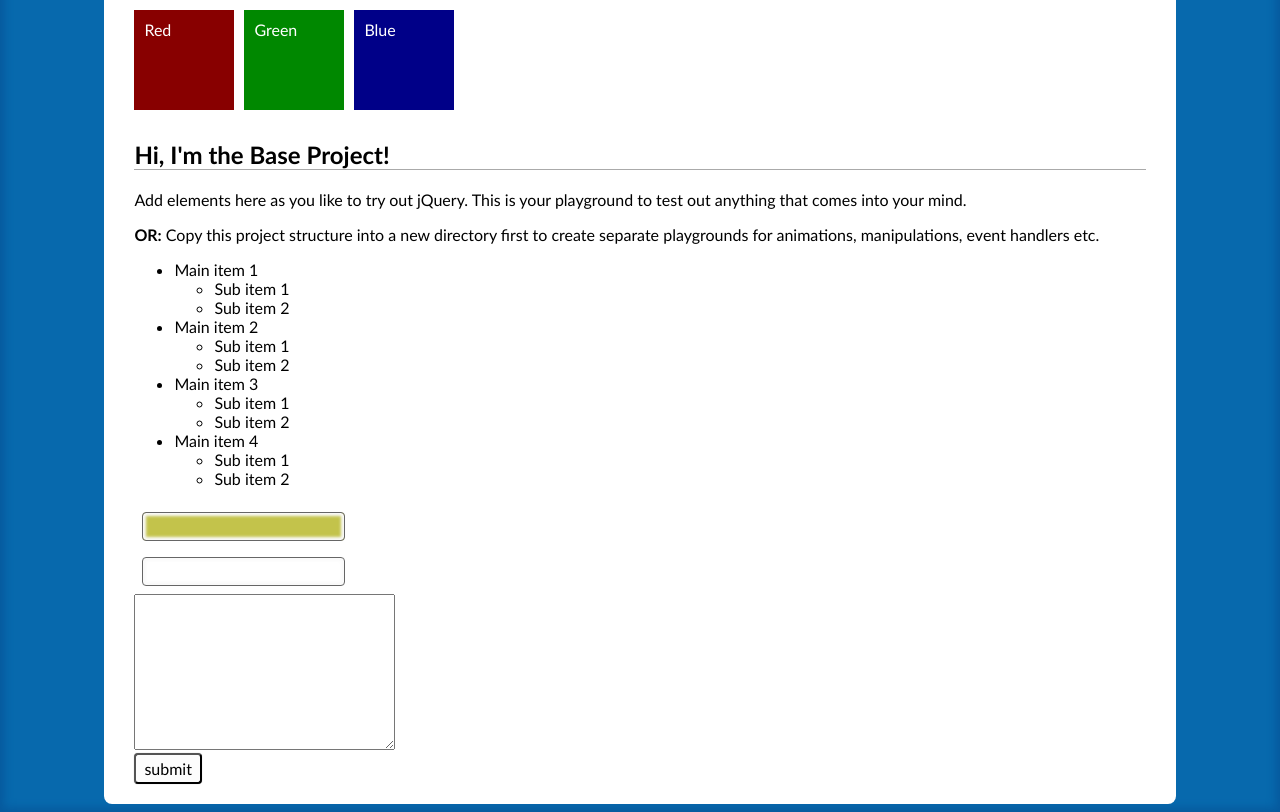
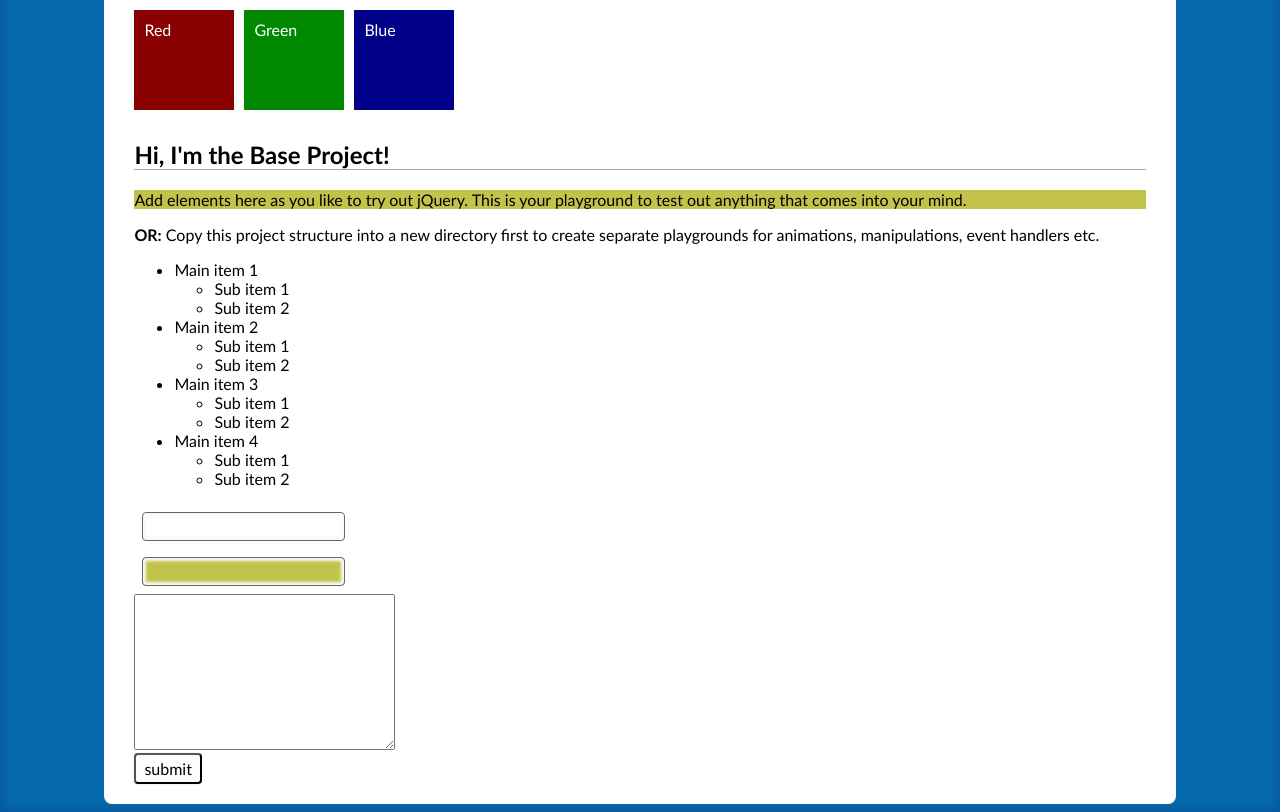
Before and after one commit to marc-turner/Udemy_jQuery_beginner_to_advanced, a plain HTML site: page index.html in a window 1280 px wide. Shown: the part 132-944 px from the top of the page. Drawn offline with nearby package versions, Linux system fonts and the light colour scheme.

Commit message:
jQuery Methods for traversal

```diff
--- a/index.html
+++ b/index.html
@@ -7,7 +7,7 @@
             integrity="sha256-aaODHAgvwQW1bFOGXMeX+pC4PZIPsvn2h1sArYOhgXQ="
             crossorigin="anonymous"
         ></script>
-        <script src="js/script.js"></script>
+        <script src="js/script1.js"></script>
         <link rel="stylesheet" href="css/style.css" />
         <title>The Complete jQuery Course - Project Structure</title>
     </head>
@@ -63,7 +63,7 @@
             </ul>
             <form action="">
                 <input type="text" /><br />
-                <input type="email" /><br />
+                <input type="password" /><br />
                 <textarea name="" id="" cols="30" rows="10"></textarea><br />
                 <input type="submit" value="submit" />
             </form>
--- /dev/null
+++ b/js/script1.js
@@ -0,0 +1,35 @@
+$(function() {
+    // $("#list")
+    //     .find("li")
+    //     .css("background-color", "rgba(180, 180, 30, 0.8)");
+    // $("#list")
+    //     .children("li")
+    //     .css("background-color", "rgba(180, 180, 30, 0.8)");
+    // $("#list")
+    //     .children("li")
+    //     .css("background-color", "rgba(180, 180, 30, 0.8)");
+    // $("#list")
+    //     .parents("body")
+    //     .css("background-color", "rgba(180, 180, 30, 0.8)");
+    // $("#list")
+    //     .parent()
+    //     .css("background-color", "rgba(180, 180, 30, 0.8)");
+    // $("#list")
+    //     .siblings()
+    //     .css("background-color", "rgba(180, 180, 30, 0.8)");
+    // $("#list")
+    //     .prev()
+    //     .css("background-color", "rgba(180, 180, 30, 0.8)");
+    // $("#list")
+    //     .next()
+    //     .css("background-color", "rgba(180, 180, 30, 0.8)");
+
+    //select all the direct next elements that come after a header element
+    $("h2")
+        .next()
+        .css("background-color", "rgba(180, 180, 30, 0.8)");
+    // select all the input child elements of the form element which are a password
+    $("form")
+        .children("input[type = 'password']")
+        .css("background-color", "rgba(180, 180, 30, 0.8)");
+});
```
